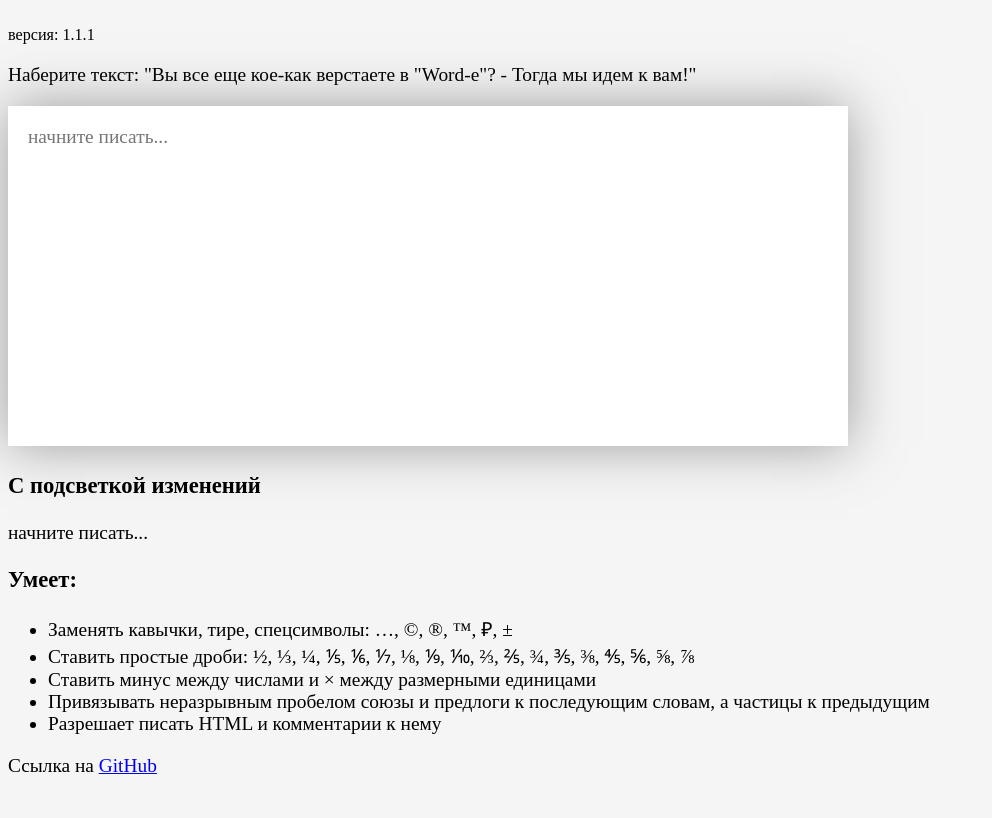
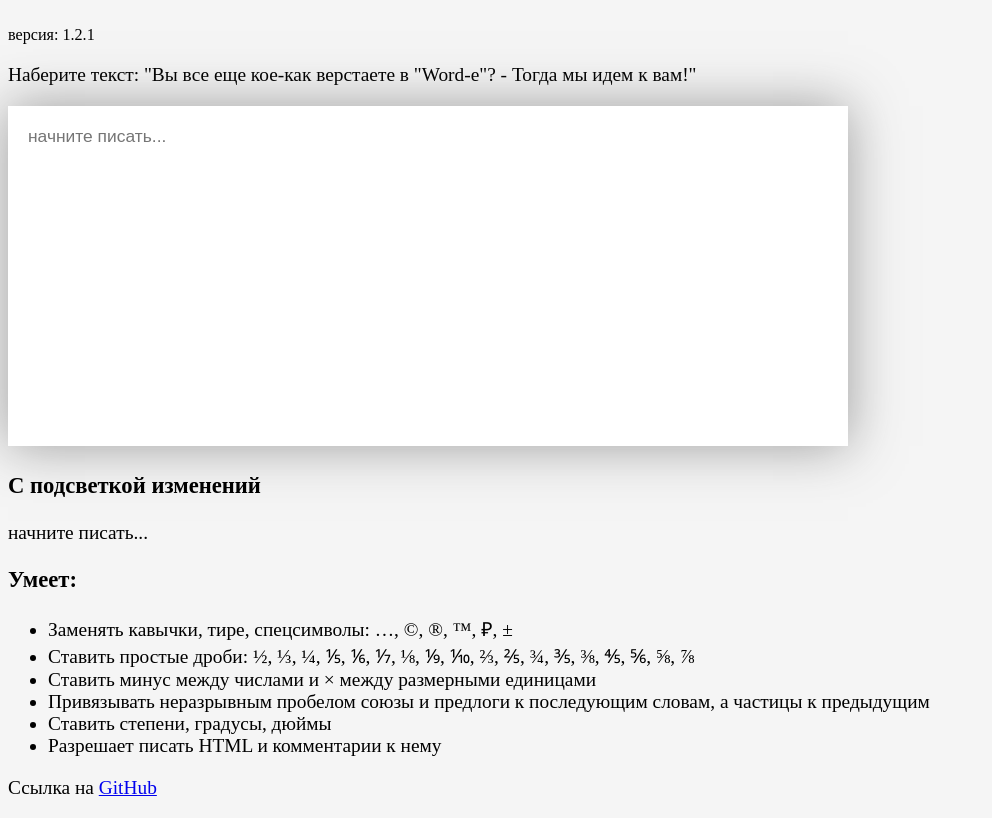
Before and after one commit to Spearance/fly-typograf.js, a website: page example/index.html in a window 1280 px wide. Shown: the part 74-892 px from the top of the page, without its empty margins (0-992 px from the left). Before the commit the page ends 870 px from the top, so only its background shows below. Drawn offline with Linux system fonts and the light colour scheme.

Commit message:
заменил шрифт, добавил версию и новые фичи

```diff
--- a/example/index.html
+++ b/example/index.html
@@ -12,7 +12,7 @@
 			}
 
 			textarea {
-				font-family: 'Times New Roman', serif;
+				font-family: 'Arial', sans-serif;
 				border: none;
 				box-shadow: 0 0 50px 0 rgba(70, 70, 70, 0.5);
 				margin: 50px, 0;
@@ -22,7 +22,7 @@
 				height: 300px;
 				resize: none;
 				outline: none;
-				font-size: 100%;
+				font-size: 90%;
 				padding: 20px;
 			}
 
@@ -33,7 +33,7 @@
 	</head>
 	<body>
 		<h1>FlyTypograf.js</h1>
-		<small>версия: 1.1.1</small>
+		<small>версия: 1.2.1</small>
 
 		<p>Наберите текст: "Вы все еще кое-как верстаете в "Word-е"? - Тогда мы идем к вам!"</p>
 
@@ -48,11 +48,12 @@
 				<li>Ставить простые дроби: ½, ⅓, ¼, ⅕, ⅙, ⅐, ⅛, ⅑, ⅒, ⅔, ⅖, ¾, ⅗, ⅜, ⅘, ⅚, ⅝, ⅞</li>
 				<li>Ставить минус между числами и &times; между размерными единицами</li>
 				<li>Привязывать неразрывным пробелом союзы и предлоги к последующим словам, а частицы к предыдущим</li>
+				<li>Ставить степени, градусы, дюймы</li>
 				<li>Разрешает писать HTML и комментарии к нему</li>
 			</ul>
 
 		<p>Ссылка на <a href="https://github.com/Spearance/FlyTypograf.js">GitHub</a></p>
 
-		<script src="./example-min.js"></script>
+		<script src="./example.js"></script>
 	</body>
 </html>
```
